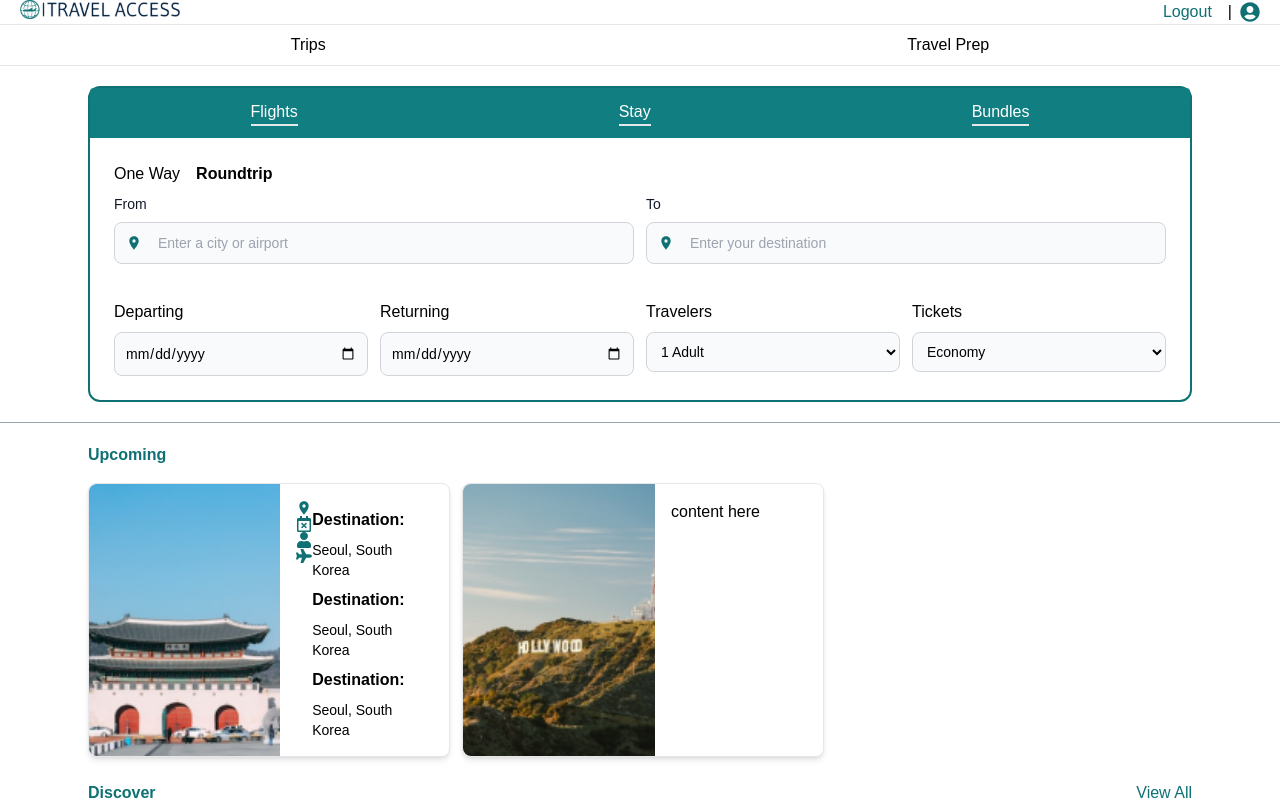
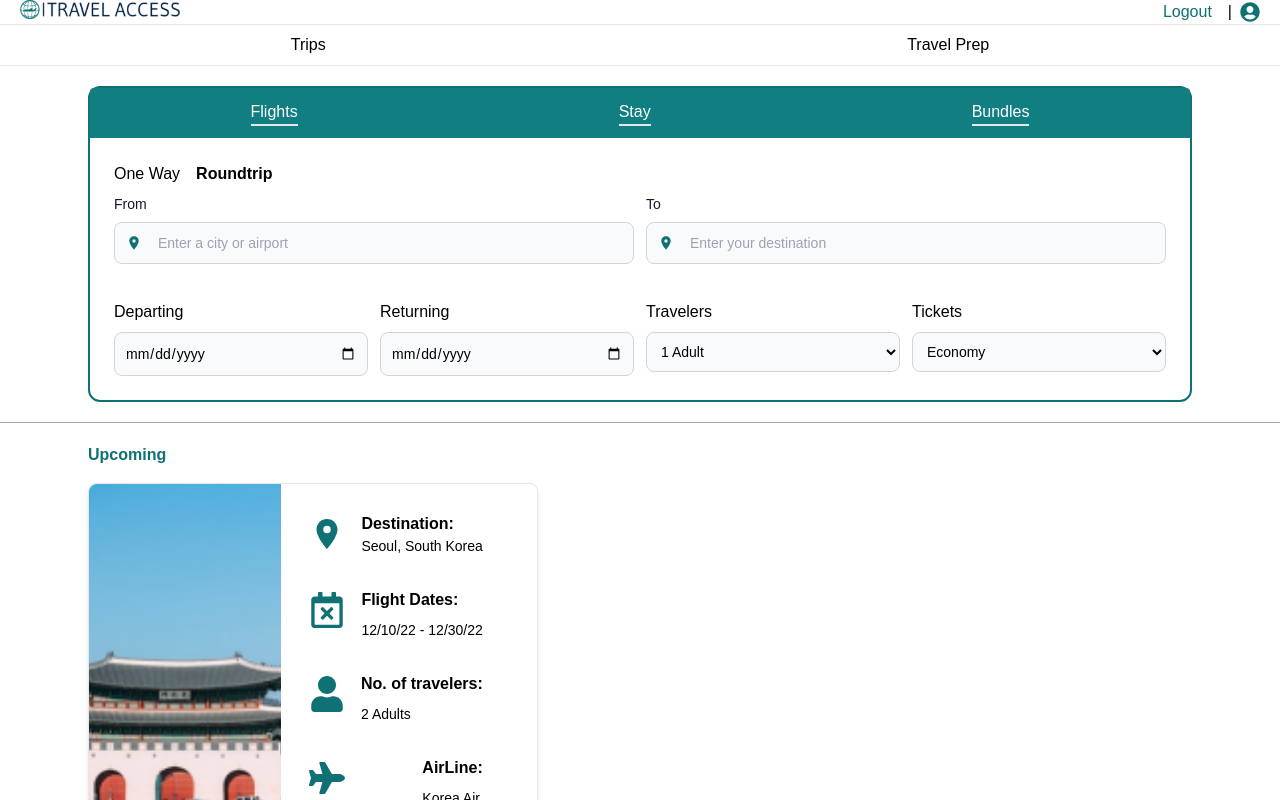
Before and after one commit to Co-Lab-You-Belong-in-Tech/TravelAccess-frontend, a React (Vite) app: page /dashboard/trip in a window 1280 px wide. Shown: the top 800 px of the page. Built offline with nearby package versions, Linux system fonts and the light colour scheme.

Commit message:
Update incoming component in trip

```diff
--- a/src/ProtectedRoutes.jsx
+++ b/src/ProtectedRoutes.jsx
@@ -3,17 +3,17 @@ import { Navigate, Outlet } from 'react-router-dom';
 import AuthContext from './context/AuthProvider';
 import print from './helper/print';
 
+//Move useAuth to a separate file
 export const useAuth = () => {
   const { auth } = useContext(AuthContext);
-  if (!auth) {
-    return false;
+  if (auth) {
+    return true;
   }
-  return true;
+  return false;
 };
 
 const ProtectedRoutes = () => {
   const isAuth = useAuth();
-  print(isAuth);
   return isAuth ? <Outlet /> : <Navigate to='/' />;
 };
 
--- a/src/components/Header/index.jsx
+++ b/src/components/Header/index.jsx
@@ -1,18 +1,20 @@
 import { FaUserCircle } from 'react-icons/fa';
 import { Link, useNavigate } from 'react-router-dom';
 import style from './Header.module.css';
-import AuthContext from '../../context/AuthProvider';
-import { useContext } from 'react';
+// import AuthContext from '../../context/AuthProvider';
+// import { useContext } from 'react';
 import { useAuth } from '../../ProtectedRoutes';
+import print from '../../helper/print';
 
 const Header = () => {
-  const { setAuth } = useContext(AuthContext);
+  // const { setAuth } = useContext(AuthContext);
   const navigate = useNavigate();
   const isAuth = useAuth();
+  print(isAuth);
 
   const handleLogout = () => {
     if (isAuth) {
-      setAuth(null);
+      // setAuth(null);
       localStorage.removeItem('token');
       navigate('/');
     }
--- a/src/components/Homepage/Hompage.module.css
+++ b/src/components/Homepage/Hompage.module.css
@@ -8,8 +8,9 @@
   @apply flex  justify-around items-center;
 }
 .links {
-  @apply hover:border-gray-800 border-b-2 my-3;
+  @apply my-3 hover:border-[#0F7173];
 }
+
 .formUp {
   @apply grid gap-3 grid-cols-1 lg:grid-cols-2;
 }
--- a/src/components/Homepage/index.jsx
+++ b/src/components/Homepage/index.jsx
@@ -2,6 +2,7 @@ import Header from '../Header';
 import Footer from '../Footer';
 import style from './Hompage.module.css';
 import { MdLocationOn } from 'react-icons/md';
+import { Link } from 'react-router-dom';
 
 const Homepage = () => {
   return (
@@ -10,7 +11,9 @@ const Homepage = () => {
       <div className={style.containerHomepage}>
         <div className={style.homepageInnerTabs}>
           <ul className={style.homepageTabs}>
-            <li className={style.links}>Flights</li>
+            <Link className={style.links} to='#'>
+              <li>Flights</li>
+            </Link>
             <li className={style.links}>Stay</li>
             <li className={style.links}>Bundles</li>
           </ul>
--- a/src/components/Trip/Trip.module.css
+++ b/src/components/Trip/Trip.module.css
@@ -64,13 +64,19 @@ a {
   @apply m-5 lg:mx-[5.5rem];
 }
 .cardContainer {
-  @apply flex flex-col bg-white rounded-lg border shadow-md md:flex-row md:max-w-xl;
+  @apply flex flex-col w-[450px] mr-4 bg-white rounded-lg border shadow-md md:flex-row md:max-w-xl;
 }
 .cardImage {
-  @apply object-cover w-1/2 rounded-t-lg md:h-auto md:w-48 md:rounded-none md:rounded-l-lg  h-full;
+  @apply object-cover w-1/2 rounded-t-lg md:h-auto md:w-48 md:rounded-none md:rounded-l-lg;
 }
 .text {
   font-size: 16px;
+}
+.icons {
+  @apply flex justify-between items-center w-full p-3;
+}
+.icon {
+  @apply text-4xl text-primary mr-4;
 }
 @media only screen and (min-width: 768px) {
   .buttonForm,
--- a/src/components/Trip/index.jsx
+++ b/src/components/Trip/index.jsx
@@ -26,7 +26,8 @@ export const Trip = () => {
                 <div className='flex flex-col location'>
                   <label
                     htmlFor='input-group-1'
-										className='block mb-2 text-sm font-medium text-gray-900'>
+                    className='block mb-2 text-sm font-medium text-gray-900'
+                  >
                     From
                   </label>
                   <div className='relative'>
@@ -46,7 +47,8 @@ export const Trip = () => {
                 <div className='flex flex-col'>
                   <label
                     htmlFor='input-group-1'
-										className='block mb-2 text-sm font-medium text-gray-900'>
+                    className='block mb-2 text-sm font-medium text-gray-900'
+                  >
                     To
                   </label>
                   <div className='relative mb-6'>
@@ -88,7 +90,8 @@ export const Trip = () => {
                   <select
                     className={style.nextInput}
                     name='travelers'
-										id='travelers'>
+                    id='travelers'
+                  >
                     <option value='1'>1 Adult</option>
                     <option value='2'>2</option>
                     <option value='3'>3</option>
@@ -101,7 +104,8 @@ export const Trip = () => {
                   <select
                     className={style.nextInput}
                     name='travelers'
-										id='travelers'>
+                    id='travelers'
+                  >
                     <option value='1'>Economy</option>
                     <option value='2'>Business</option>
                     <option value='3'>First class</option>
@@ -111,7 +115,8 @@ export const Trip = () => {
               <div className={style.buttonContainer}>
                 <button
                   type='submit'
-									className='rounded-full text-white bg-tertiary border p-1 w-44'>
+                  className='rounded-full text-white bg-tertiary border p-1 w-44'
+                >
                   Search
                 </button>
               </div>
@@ -126,7 +131,7 @@ export const Trip = () => {
           <h4 className={style.upcomimgText}>View All</h4>
         </div>
 
-				<div className='grid gap-3 lg:grid-cols-2 lg:w-8/12 '>
+        <div className='grid gap-3 grid-col-3'>
           <div className={style.cardContainer}>
             <img
               className={style.cardImage}
@@ -135,25 +140,41 @@ export const Trip = () => {
             />
             <div className='flex justify-between p-4 leading-normal'>
               <div className='flex flex-col'>
+                <div className={style.icons}>
                   <div>
-									<MdLocationOn className='text-primary w-25' />
-									<FaRegCalendarTimes className='text-primary w-25' />
-									<FaUser className='text-primary w-25' />
-									<FaPlane className='text-primary w-25' />
+                    <MdLocationOn className={style.icon} />
+                  </div>
+                  <div>
+                    <h5 className='font-bold'>Destination: </h5>
+                    <p> Seoul, South Korea</p>
                   </div>
                 </div>
-							<div className='flex flex-col'>
+                <div className={style.icons}>
                   <div>
-									<h3 className='font-bold'>Destination: </h3>
-									<p> Seoul, South Korea</p>
+                    <FaRegCalendarTimes className={style.icon} />
                   </div>
                   <div>
-									<h3 className='font-bold'>Destination: </h3>
-									<p> Seoul, South Korea</p>
+                    <h3 className='font-bold'>Flight Dates: </h3>
+                    <p>12/10/22 - 12/30/22</p>
+                  </div>
+                </div>
+                <div className={style.icons}>
+                  <div>
+                    <FaUser className={style.icon} />
                   </div>
                   <div>
-									<h3 className='font-bold'>Destination: </h3>
-									<p> Seoul, South Korea</p>
+                    <h3 className='font-bold'>No. of travelers: </h3>
+                    <p>2 Adults</p>
+                  </div>
+                </div>
+                <div className={style.icons}>
+                  <div>
+                    <FaPlane className={style.icon} />
+                  </div>
+                  <div>
+                    <h3 className='font-bold'>AirLine: </h3>
+                    <p>Korea Air</p>
+                  </div>
                 </div>
               </div>
             </div>
```
Lines whose indentation alone changed are shown as unchanged.
